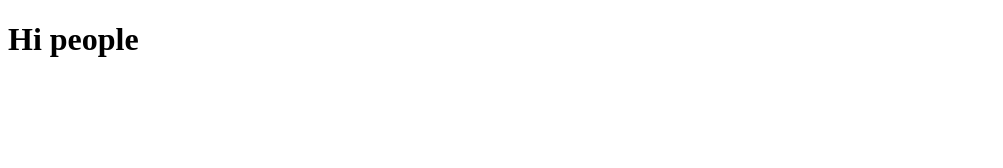
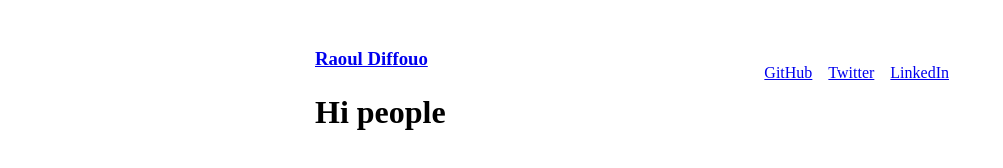
Before and after one commit to diraulo/raoul.codes, a Gatsby site: page / in a window 1280 px wide. Shown: the whole page, without its empty margins (0-1003 px from the left). Built offline with nearby package versions, Linux system fonts and the light colour scheme; Gatsby itself is replaced by a stand-in of ours.

Commit message:
Add layout component and some navs to the site

```diff
--- /dev/null
+++ b/src/components/Layout.js
@@ -0,0 +1,26 @@
+import React from 'react'
+import { Link } from 'gatsby'
+
+import NavItem from './NavItem'
+
+const navLinks = [
+  { to: '//github.com/diraulo', text: 'GitHub' },
+  { to: '//twitter.com/diraulo', text: 'Twitter' },
+  { to: '//za.linkedin.com/in/diraul', text: 'LinkedIn' }
+]
+
+export default ({ children }) => (
+  <div style={{ margin: '3rem auto', maxWidth: 650, padding: '0 1rem' }}>
+    <header style={{ marginBottom: '1.5rem' }}>
+      <Link to="/" style={{ textShadow: 'none', backgroundImage: 'none' }}>
+        <h3 style={{ display: 'inline' }}>Raoul Diffouo</h3>
+      </Link>
+
+      <ul style={{ listStyle: 'none', float: 'right' }}>
+        {navLinks.map(({ to, text }) => <NavItem to={to}>{text}</NavItem>)}
+      </ul>
+    </header>
+
+    {children}
+  </div>
+)
--- /dev/null
+++ b/src/components/Link.js
@@ -0,0 +1,14 @@
+import React from 'react'
+import { Link as GatsbyLink } from 'gatsby'
+
+const Link = ({ children, to }) => {
+  const internal = /^\/(?!\/)/.test(to)
+
+  return (
+    internal
+      ? <GatsbyLink to={to}>{children}</GatsbyLink>
+      : <a href={to} target='_blank'>{children}</a>
+  )
+}
+
+export default Link;
--- /dev/null
+++ b/src/components/NavItem.js
@@ -0,0 +1,11 @@
+import React from 'react'
+
+import Link from './Link'
+
+const NavItem = ({ children, to }) => (
+  <li style={{ display: 'inline-block', marginRight: '1rem' }}>
+    <Link to={to}>{children}</Link>
+  </li>
+)
+
+export default NavItem
--- a/src/pages/404.js
+++ b/src/pages/404.js
@@ -1,10 +1,12 @@
 import React from 'react'
 
+import Layout from '../components/Layout'
+
 const NotFoundPage = () => (
-  <div>
+  <Layout>
     <h1>NOT FOUND</h1>
     <p>You just hit a route that doesn&#39;t exist... the sadness.</p>
-  </div>
+  </Layout>
 
 )
 
--- a/src/pages/index.js
+++ b/src/pages/index.js
@@ -1,7 +1,11 @@
 import React from 'react'
 
+import Layout from '../components/Layout'
+
 const IndexPage = () => (
-  <h1>Hi people</h1>
+  <Layout>
+    <h1>Hi people</h1>
+  </Layout>
 )
 
 export default IndexPage
```
